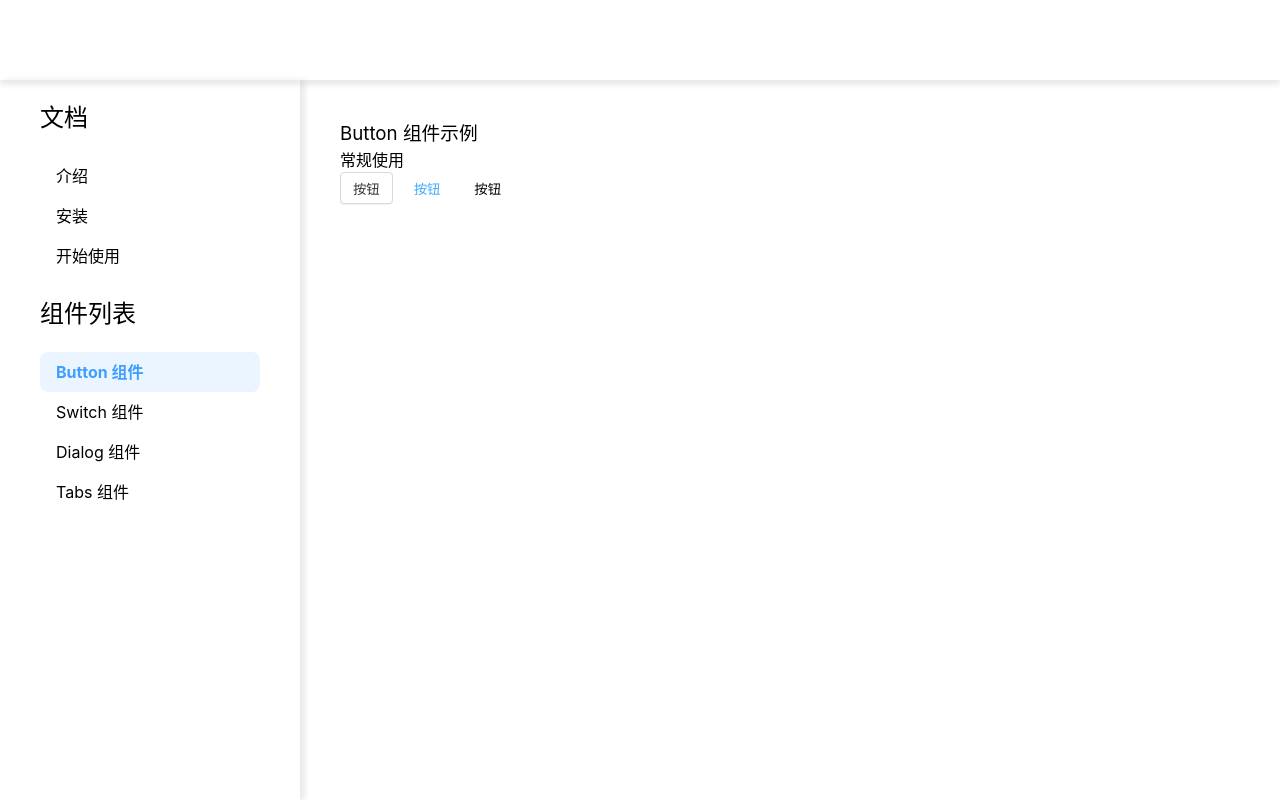
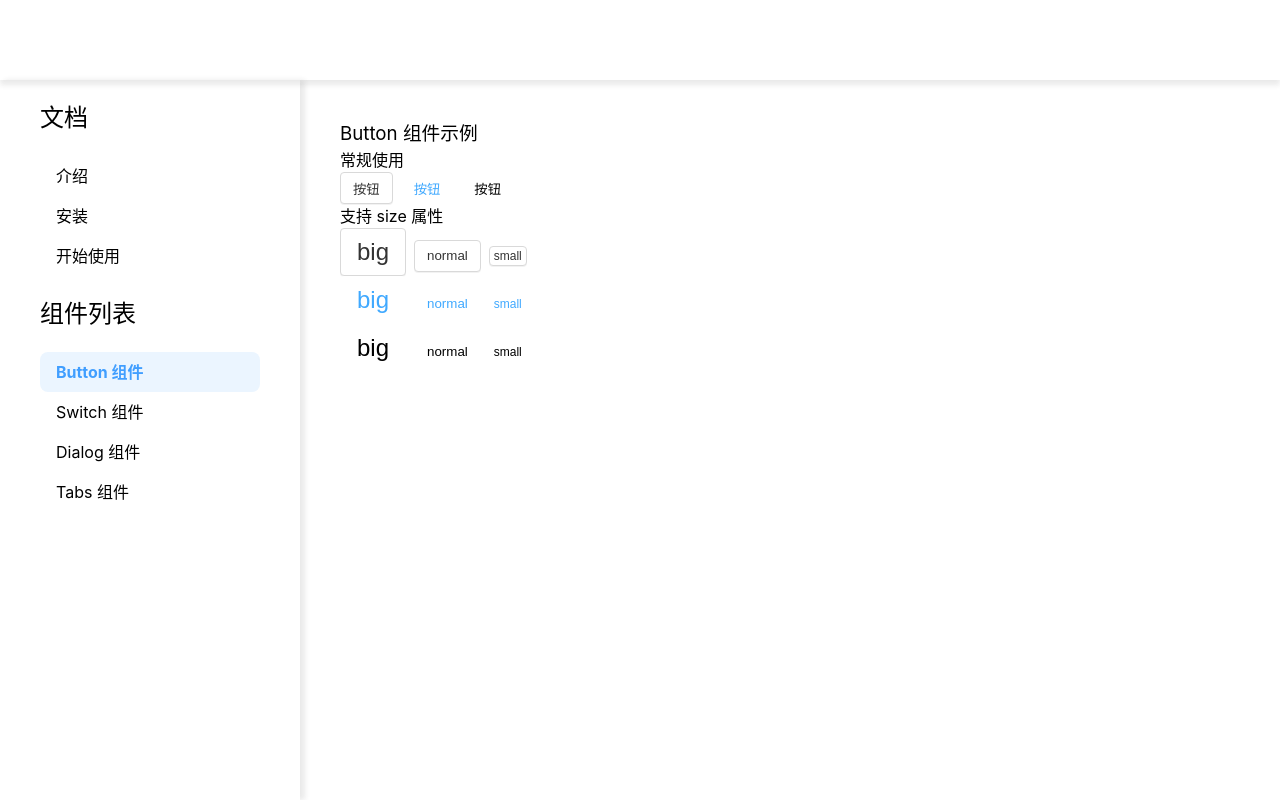
Before and after one commit to dongdong12138/nuomi-ui-vue, a Vue app: page /doc/button in a window 1280 px wide. Built offline with nearby package versions, Linux system fonts and the light colour scheme.

Commit message:
Button 组件支持 size 属性

```diff
--- a/src/lib/NButton.vue
+++ b/src/lib/NButton.vue
@@ -2,15 +2,18 @@
 import { computed } from 'vue';
 
 const props = withDefaults(defineProps<{
-  theme: string
+  theme?: string
+  size?: string
 }>(), {
-  theme: ''
+  theme: '',
+  size: 'normal'
 })
 
 const classes = computed(() => {
-  const { theme } = props
+  const { theme, size } = props
   return {
     [`nuomi-theme-${theme}`]: theme,
+    [`nuomi-size-${size}`]: size,
   }
 })
 </script>
@@ -74,4 +77,18 @@ $blue: #40a9ff;
     background: darken(white, 5%);
   }
 }
+
+// 大尺寸
+.nuomi-button.nuomi-size-big {
+  font-size: 24px;
+  height: 48px;
+  padding: 0 16px;
+}
+
+// 小尺寸
+.nuomi-button.nuomi-size-small {
+  font-size: 12px;
+  height: 20px;
+  padding: 0 4px;
+}
 </style>
--- a/src/views/ButtonDoc.vue
+++ b/src/views/ButtonDoc.vue
@@ -9,6 +9,23 @@ import NButton from '@/lib/NButton.vue';
   <n-button>按钮</n-button>
   <n-button theme="link">按钮</n-button>
   <n-button theme="text">按钮</n-button>
+
+  <h4>支持 size 属性</h4>
+  <div>
+    <n-button size="big">big</n-button>
+    <n-button>normal</n-button>
+    <n-button size="small">small</n-button>
+  </div>
+  <div>
+    <n-button theme="link" size="big">big</n-button>
+    <n-button theme="link">normal</n-button>
+    <n-button theme="link" size="small">small</n-button>
+  </div>
+  <div>
+    <n-button theme="text" size="big">big</n-button>
+    <n-button theme="text">normal</n-button>
+    <n-button theme="text" size="small">small</n-button>
+  </div>
 </template>
 
 <style scoped lang="scss">
```
